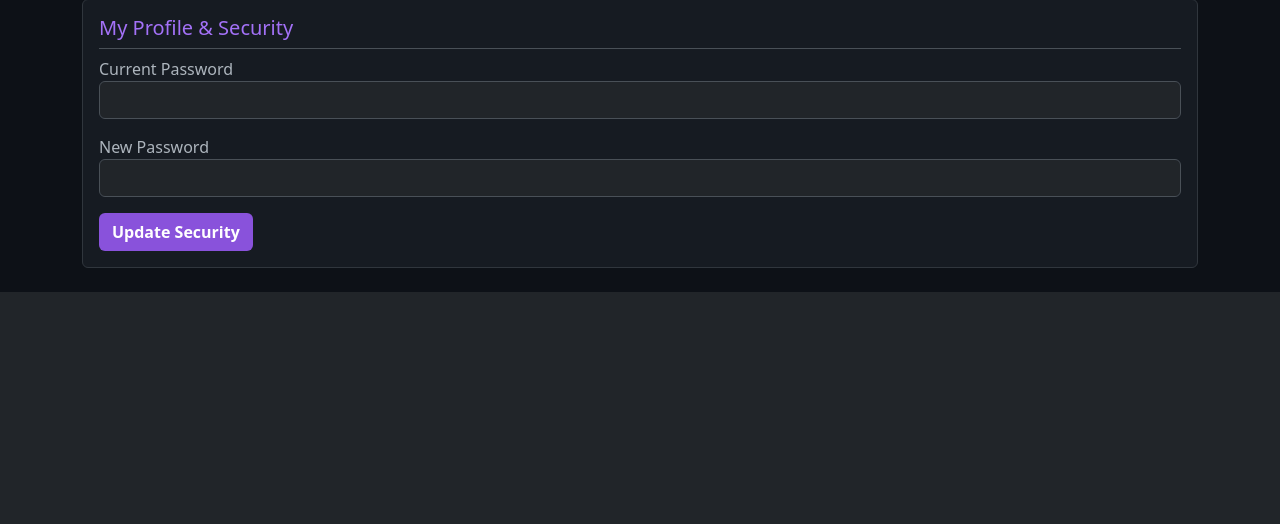
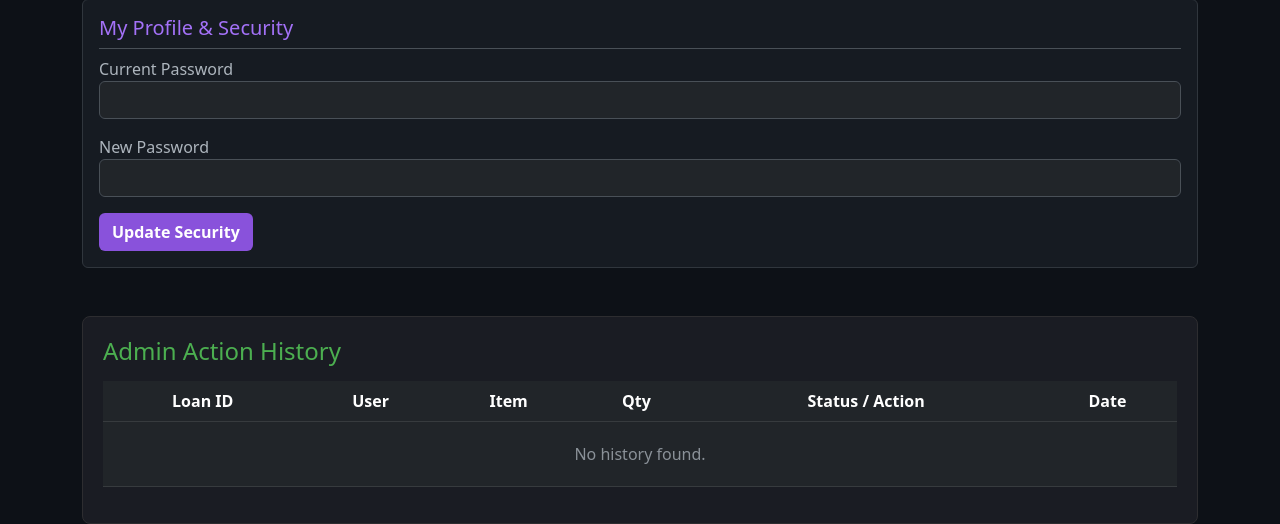
Before and after one commit to zandrororo/hardware-inventory-web, a Flask app: page /dashboard in a window 1280 px wide. Shown: the part 1592-2116 px from the top of the page. Before the commit the page ends 1884 px from the top, so only its background shows below. Run offline with Flask 3, Linux system fonts and the light colour scheme; a user stored in the database is signed in; data comes from the database, SQL or seed files in the repository.

Commit message:
added history view

```diff
--- a/templates/dashboard.html
+++ b/templates/dashboard.html
@@ -237,7 +237,48 @@
         </div>
     </div>
 </div>
-
+<!-- ADMIN ACTION HISTORY (Nasa ilalim ng Security) -->
+<div class="mt-4" style="background-color: #1a1c23; border: 1px solid #2d2d30; padding: 20px; border-radius: 8px;">
+    <h4 style="color: #4CAF50; margin-bottom: 15px;">Admin Action History</h4>
+    <div class="table-responsive">
+        <table class="table table-dark table-hover text-center align-middle">
+            <thead style="color: #a0a0a0;">
+                <tr>
+                    <th>Loan ID</th>
+                    <th>User</th>
+                    <th>Item</th>
+                    <th>Qty</th>
+                    <th>Status / Action</th>
+                    <th>Date</th>
+                </tr>
+            </thead>
+            <tbody>
+                {% for log in admin_history %}
+                <tr>
+                    <td>{{ log[0] }}</td> <!-- loan_id -->
+                    <td>{{ log[1] }}</td> <!-- username -->
+                    <td>{{ log[2] }}</td> <!-- item_name -->
+                    <td>{{ log[3] }}</td> <!-- quantity -->
+                    <td>
+                        {% if log[4] == 'BORROWED' or log[4] == 'Borrowed' %}
+                            <span class="badge bg-success">Approved Borrow</span>
+                        {% elif log[4] == 'RETURNED' or log[4] == 'Returned' %}
+                            <span class="badge bg-info text-dark">Approved Return</span>
+                        {% else %}
+                            <span class="badge bg-secondary">{{ log[4] }}</span>
+                        {% endif %}
+                    </td>
+                    <td>{{ log[5] }}</td> <!-- borrow_date -->
+                </tr>
+                {% else %}
+                <tr>
+                    <td colspan="6" class="text-muted" style="padding: 20px;">No history found.</td>
+                </tr>
+                {% endfor %}
+            </tbody>
+        </table>
+    </div>
+</div>
 <!-- SCRIPTS PARA GUMANA ANG MODALS -->
 <script src="https://cdn.jsdelivr.net/npm/bootstrap@5.3.0/dist/js/bootstrap.bundle.min.js"></script>
 <!-- SCRIPT PARA MAGING CLICKABLE ANG BUONG ROW NG TABLE -->
```
